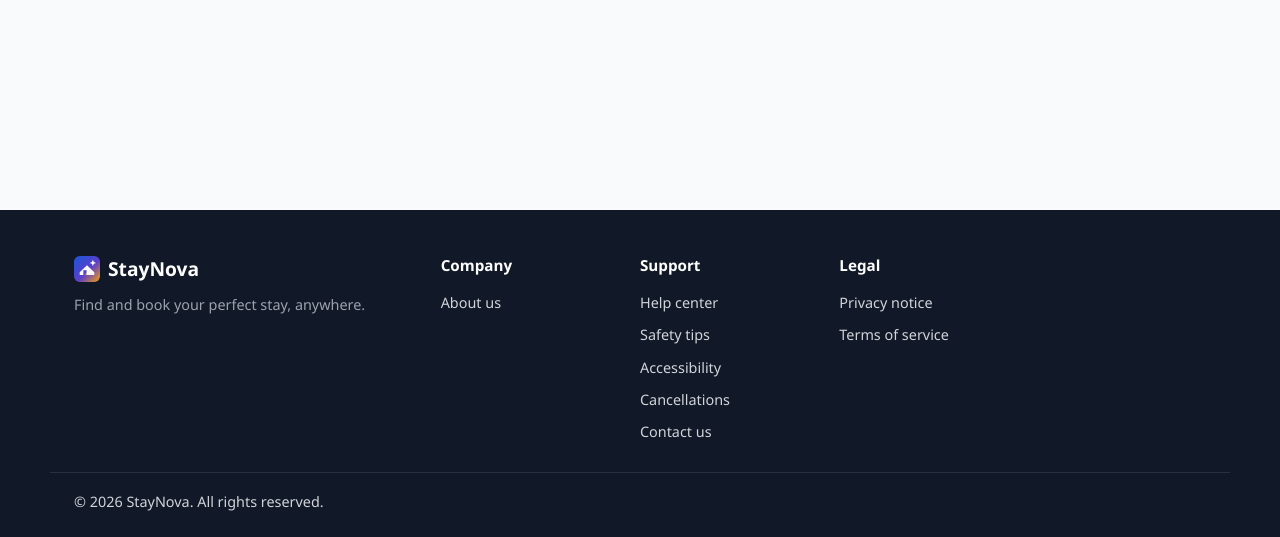
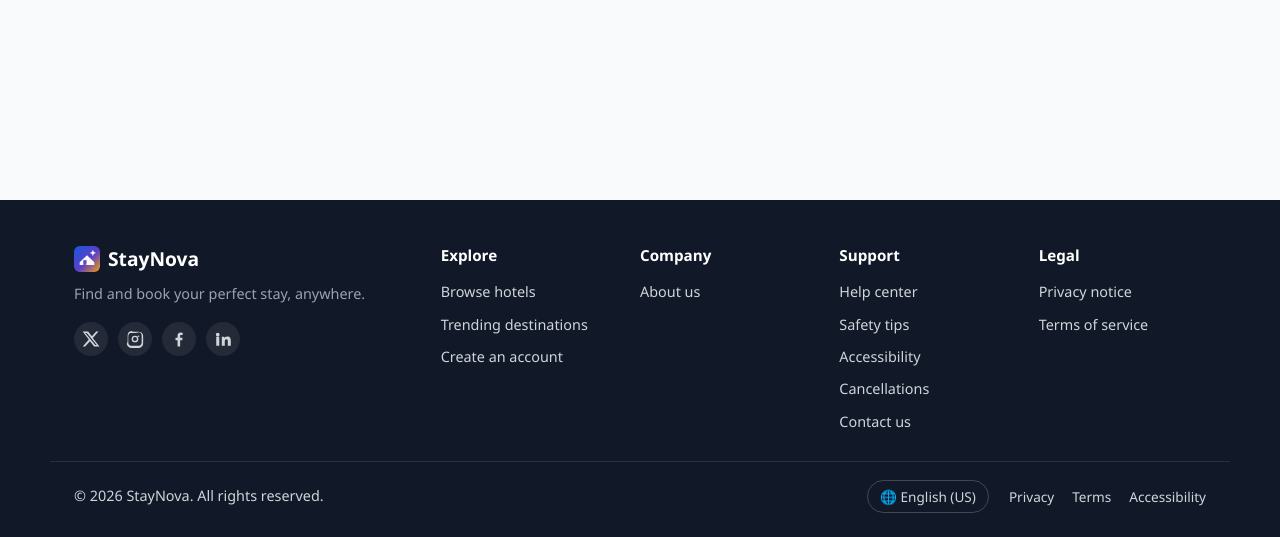
Before and after one commit to maikaljod/Stay-Nova, a Flask app: page /about in a window 1280 px wide. Shown: the part 263-800 px from the top of the page. Run offline with Flask 3, Linux system fonts and the light colour scheme; some libraries are stand-ins or nearby versions.

Commit message:
Redesign footer: multi-column layout, social links, bottom utility bar

```diff
--- a/templates/base.html
+++ b/templates/base.html
@@ -76,6 +76,28 @@
           <span>StayNova</span>
         </div>
         <p>Find and book your perfect stay, anywhere.</p>
+        <div class="footer-social">
+          <a href="#" aria-label="StayNova on X (Twitter)" title="X (Twitter)">
+            <svg viewBox="0 0 24 24" width="18" height="18" fill="currentColor" aria-hidden="true"><path d="M18.9 2H22l-7.6 8.7L23.3 22h-7.1l-5.6-6.9L4.2 22H1l8.1-9.3L0.9 2H8.2l5 6.4L18.9 2Zm-1.2 18h1.9L6.4 4H4.4l13.3 16Z"/></svg>
+          </a>
+          <a href="#" aria-label="StayNova on Instagram" title="Instagram">
+            <svg viewBox="0 0 24 24" width="18" height="18" fill="currentColor" aria-hidden="true"><path d="M12 2.2c3.2 0 3.6 0 4.9.07 1.2.06 2 .25 2.5.42a5 5 0 0 1 1.8 1.2 5 5 0 0 1 1.2 1.8c.17.5.36 1.3.42 2.5.06 1.3.07 1.7.07 4.9s0 3.6-.07 4.9c-.06 1.2-.25 2-.42 2.5a5.4 5.4 0 0 1-3 3 5 5 0 0 1-2.5.42c-1.3.06-1.7.07-4.9.07s-3.6 0-4.9-.07a5 5 0 0 1-2.5-.42 5.4 5.4 0 0 1-3-3 5 5 0 0 1-.42-2.5C2.21 15.6 2.2 15.2 2.2 12s0-3.6.07-4.9c.06-1.2.25-2 .42-2.5a5 5 0 0 1 1.2-1.8 5 5 0 0 1 1.8-1.2c.5-.17 1.3-.36 2.5-.42C8.4 2.21 8.8 2.2 12 2.2Zm0 1.8c-3.15 0-3.52 0-4.76.07-.97.04-1.5.2-1.85.34-.47.18-.8.4-1.15.75-.35.35-.57.68-.75 1.15-.13.35-.3.88-.34 1.85C3.08 8.48 3.07 8.85 3.07 12s0 3.52.06 4.76c.05.97.21 1.5.35 1.85.18.47.4.8.75 1.15.35.35.68.57 1.15.75.35.13.88.3 1.85.34 1.24.06 1.61.07 4.76.07s3.52 0 4.76-.07c.97-.04 1.5-.21 1.85-.34.47-.18.8-.4 1.15-.75.35-.35.57-.68.75-1.15.13-.35.3-.88.34-1.85.06-1.24.07-1.61.07-4.76s0-3.52-.07-4.76c-.04-.97-.21-1.5-.34-1.85a3.2 3.2 0 0 0-.75-1.15 3.2 3.2 0 0 0-1.15-.75c-.35-.13-.88-.3-1.85-.34C15.52 4 15.15 3.99 12 3.99Zm0 3.55a4.46 4.46 0 1 1 0 8.92 4.46 4.46 0 0 1 0-8.92Zm0 1.8a2.66 2.66 0 1 0 0 5.32 2.66 2.66 0 0 0 0-5.32Zm4.64-2a1.04 1.04 0 1 1 0 2.08 1.04 1.04 0 0 1 0-2.08Z"/></svg>
+          </a>
+          <a href="#" aria-label="StayNova on Facebook" title="Facebook">
+            <svg viewBox="0 0 24 24" width="18" height="18" fill="currentColor" aria-hidden="true"><path d="M13.5 22v-8.4h2.8l.4-3.3h-3.2V8.1c0-.95.26-1.6 1.63-1.6h1.74V3.56A23 23 0 0 0 14.3 3.4c-2.5 0-4.2 1.53-4.2 4.34v2.56H7.3v3.3h2.8V22h3.4Z"/></svg>
+          </a>
+          <a href="#" aria-label="StayNova on LinkedIn" title="LinkedIn">
+            <svg viewBox="0 0 24 24" width="18" height="18" fill="currentColor" aria-hidden="true"><path d="M4.98 3.5a2.5 2.5 0 1 1 0 5 2.5 2.5 0 0 1 0-5ZM3 9h4v12H3V9Zm7 0h3.8v1.64h.05c.53-1 1.83-2.05 3.77-2.05 4.03 0 4.78 2.65 4.78 6.1V21h-4v-5.6c0-1.33-.02-3.05-1.86-3.05-1.86 0-2.15 1.45-2.15 2.95V21h-4V9Z"/></svg>
+          </a>
+        </div>
+      </div>
+      <div class="footer-col">
+        <h4>Explore</h4>
+        <ul>
+          <li><a href="{{ url_for('main.hotels') }}">Browse hotels</a></li>
+          <li><a href="{{ url_for('main.index') }}#trending">Trending destinations</a></li>
+          <li><a href="{{ url_for('auth.register') }}">Create an account</a></li>
+        </ul>
       </div>
       <div class="footer-col">
         <h4>Company</h4>
@@ -102,7 +124,17 @@
       </div>
     </div>
     <div class="container footer-bottom">
-      <span>&copy; {{ 2026 }} StayNova. All rights reserved.</span>
+      <span class="footer-copyright">&copy; {{ 2026 }} StayNova. All rights reserved.</span>
+      <div class="footer-bottom-right">
+        <button type="button" class="lang-selector" aria-label="Select language">
+          <span aria-hidden="true">&#127760;</span> English (US)
+        </button>
+        <ul class="footer-bottom-links">
+          <li><a href="{{ url_for('main.privacy_notice') }}">Privacy</a></li>
+          <li><a href="{{ url_for('main.terms_of_service') }}">Terms</a></li>
+          <li><a href="{{ url_for('main.accessibility') }}">Accessibility</a></li>
+        </ul>
+      </div>
     </div>
   </footer>
 
```
